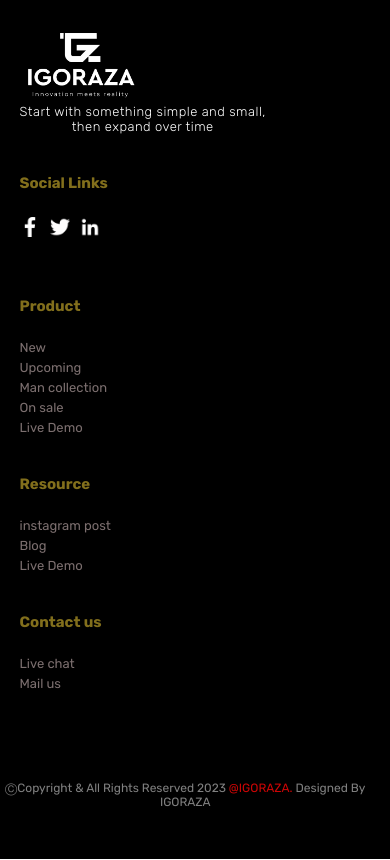
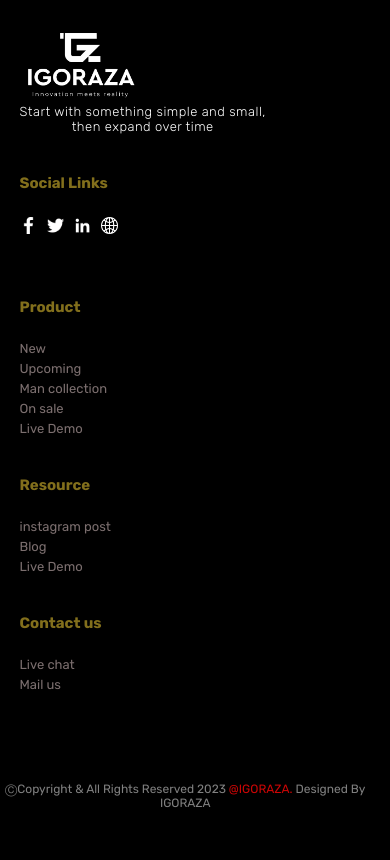
Before and after one commit to Jayaram-s-kumar/besnikshoe, a plain HTML site: page index.html in a window 390 px wide. Shown: the part 3817-4677 px from the top of the page. Drawn offline with Linux system fonts and the light colour scheme.

Commit message:
updated footer

```diff
--- a/index.html
+++ b/index.html
@@ -193,6 +193,9 @@
                 <img src="./facebook-app-symbol.png" alt="">
                 <img src="./twitter.png" alt="">
                 <img src="./linkedin.png" alt="">
+                <a href="https://www.igoraza.com/">
+                    <img src="./globewhite.png" alt="">
+                </a>
             </div>
         </div>
         <div>
--- a/style.css
+++ b/style.css
@@ -690,7 +690,7 @@ input {
     }
 }
 
-.icons {
+.icons{
     display: flex !important;
     align-items: center;
     justify-content: center;
@@ -698,8 +698,14 @@ input {
     flex-direction: row !important;
 }
 
-.icons img {
+.icons img{
     width: 20px;
+}
+
+@media (max-width:500px) {
+    .icons img{
+        width: 17px;
+    }
 }
 
 
```
Also changed, not shown: globewhite.png (added).
